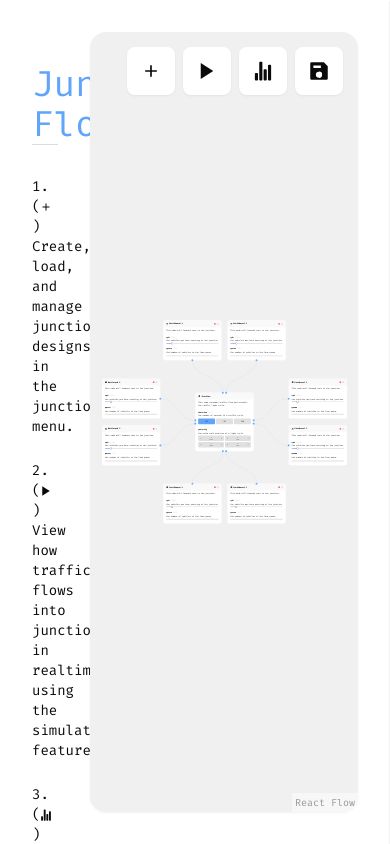
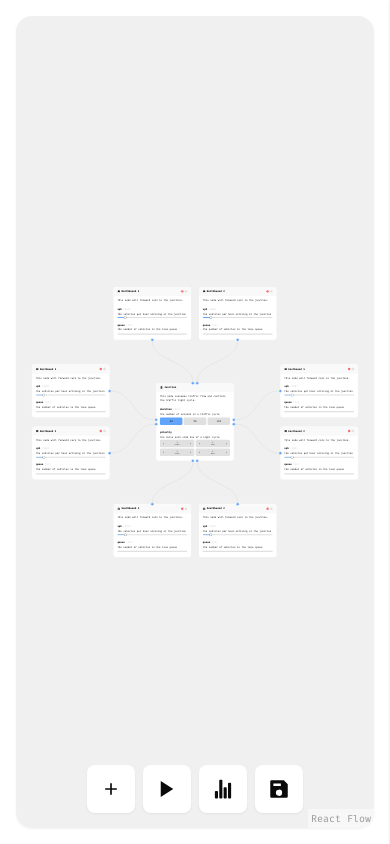
Before and after one commit to Astral-Lab/CS261, a React (Vite) app: page / in a window 390 px wide. Built offline with nearby package versions, Linux system fonts and the light colour scheme; a web font is replaced by a local one.

Commit message:
mobile layout canvas and toolbar

```diff
--- a/src/App.jsx
+++ b/src/App.jsx
@@ -13,15 +13,10 @@ import {
   Panel
 } from "@xyflow/react";
 import '@xyflow/react/dist/style.css';
-import { CANVAS_STYLES, DEFAULT_JUNCTION } from "./lib/config";
+import { CANVAS_STYLES } from "./lib/config";
 import JunctionLaneNode from "./components/JunctionLaneNode";
 import JunctionIntersectionNode from "./components/JunctionIntersectionNode";
 import {
-  computeAverageQueueTime,
-  computeJunctionScore,
-  computeLanePerformance,
-  computeMaxQueueLength,
-  computeMaxQueueTime,
   decodeSharedURL,
   generateJunctionEdges,
   generateJunctionNodes
@@ -128,7 +123,7 @@ export default function App() {
   }, [runSim]);
 
   return (
-    <div className="w-full flex h-screen font-fira-code select-none relative py-8 pr-8 group/parent overflow-hidden">
+    <div className="w-full flex h-screen font-fira-code select-none relative p-4 lg:py-8 lg:pr-8 group/parent overflow-hidden">
       <SlideableContainer
         ref={createRef}
         content={<CreateAndLoadJunction/>}
@@ -144,7 +139,7 @@ export default function App() {
         content={<SaveAndShareMenu ref={saveRef}/>}
         id="save"
       />
-      <div className="w-1/4 h-full flex flex-col justify-between px-8">
+      <div className="hidden w-1/4 h-full lg:flex flex-col justify-between px-8">
         <h1 className="text-center text-4xl text-blue-400 font-fira-code mt-8">Junction Flow</h1>
         <JunctionFlowHints/>
         <p className="text-[10px] text-center italic">This project is completed as part of the Software Engineering module <span className="font-bold">(Group 34)</span> at the University of Warwick.</p>
@@ -162,7 +157,7 @@ export default function App() {
         className="rounded-2xl drop-shadow-sm"
         minZoom={0.01}
       >
-        <Panel position="top-right">
+        <Panel position={isMobile ? "bottom-center" : "top-right"}>
           <ul className="flex gap-2">
             <ToolbarButton
                 icon={<RiAddLine size={DEFAULT_ICON_SIZE}/>}
```
Also changed, not shown: 1 other file (tests, documents, lock files or other folders).
